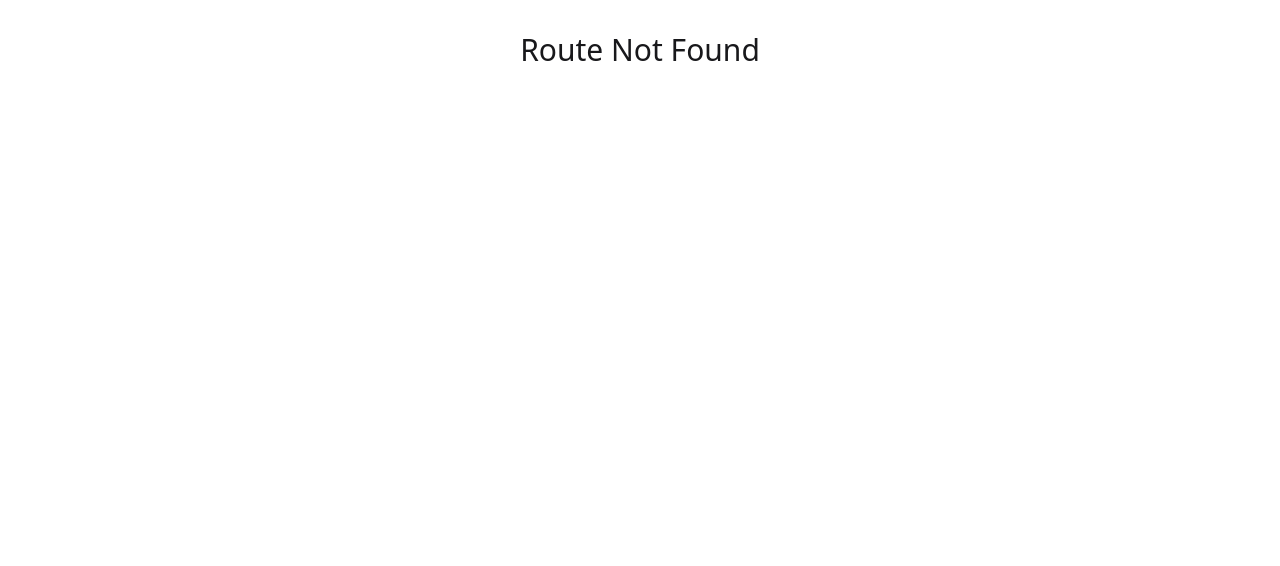
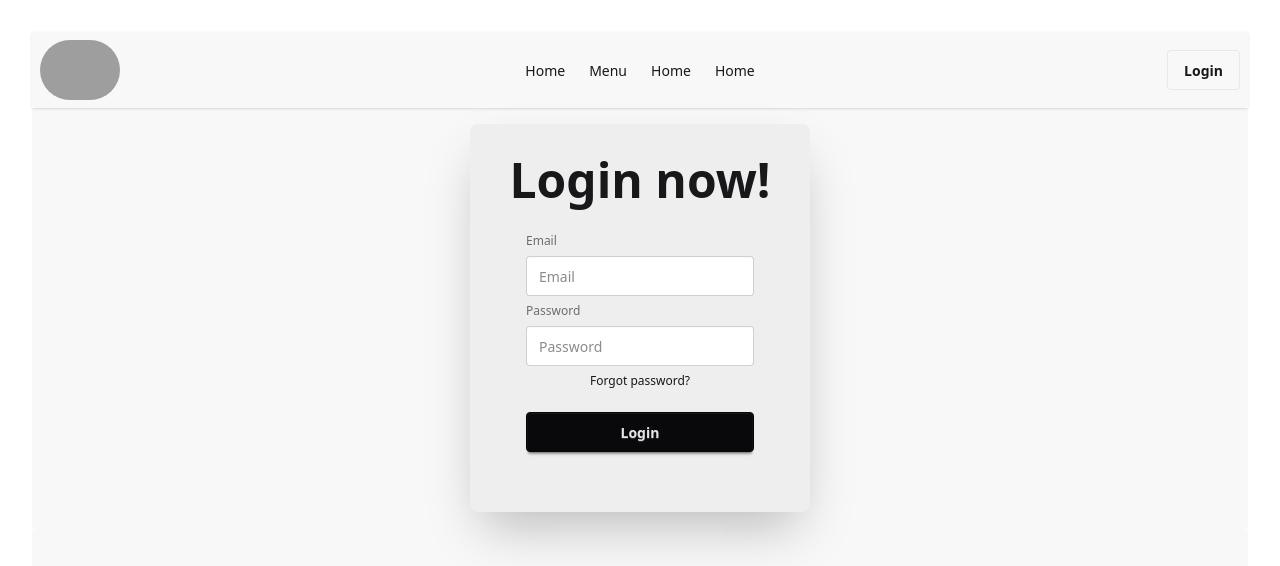
Before and after one commit to Salehchy46/restaurent-management-client, a React (Vite) app: page /login in a window 1280 px wide. Before the commit this address had no page. Shown: the top 566 px of the page. Built offline with nearby package versions, Linux system fonts and the light colour scheme; grey boxes are pictures that could not be loaded.

Commit message:
login page is ready

```diff
--- /dev/null
+++ b/src/components/pages/Login/Login.jsx
@@ -0,0 +1,37 @@
+import React from 'react';
+
+const Login = () => {
+
+    const handleLogin = e => {
+        e.preventDefault();
+        const form = e.target;
+        const email = form.email.value;
+        const password = form.password.value;
+
+        console.log(email, password);
+    }
+
+    return (
+        <div className="hero bg-base-200 min-h-96">
+            <div className="hero-content flex-col lg:flex-row-reverse">
+                <div className="card bg-base-300 w-full max-w-sm shrink-0 shadow-2xl">
+                    <h1 className="text-5xl font-bold">Login now!</h1>
+                    <div className="card-body">
+                        <form onSubmit={handleLogin}>
+                            <fieldset className="fieldset">
+                                <label className="label">Email</label>
+                                <input name='email' type="email" className="input" placeholder="Email" />
+                                <label className="label">Password</label>
+                                <input name='password' type="password" className="input" placeholder="Password" />
+                                <div><a className="link link-hover">Forgot password?</a></div>
+                                <button className="btn btn-neutral mt-4">Login</button>
+                            </fieldset>
+                        </form>
+                    </div>
+                </div>
+            </div>
+        </div>
+    );
+};
+
+export default Login;
--- a/src/components/shared/Header.jsx
+++ b/src/components/shared/Header.jsx
@@ -1,5 +1,5 @@
 import React from 'react';
-import { NavLink } from 'react-router-dom';
+import { Link, NavLink } from 'react-router-dom';
 
 const Header = () => {
 
@@ -31,7 +31,9 @@
                 </ul>
             </div>
             <div className="navbar-end">
-                <a className="btn">Login</a>
+                <Link to='/login'>
+                    <a className="btn">Login</a>
+                </Link>
             </div>
         </div>
     );
--- a/src/router/Router.jsx
+++ b/src/router/Router.jsx
@@ -1,6 +1,7 @@
 import { createBrowserRouter } from "react-router-dom";
 import Home from "../components/pages/Home/Home";
 import MainLayout from "../components/MainLayout/MainLayout";
+import Login from "../components/pages/Login/Login";
 
 const router = createBrowserRouter([
     {
@@ -11,6 +12,10 @@
             {
                 path: '/',
                 element: <Home></Home>
+            },
+            {
+                path: '/login',
+                element: <Login></Login>
             }
         ]
     }
```
